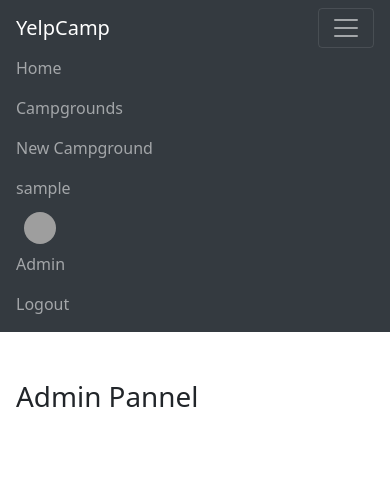
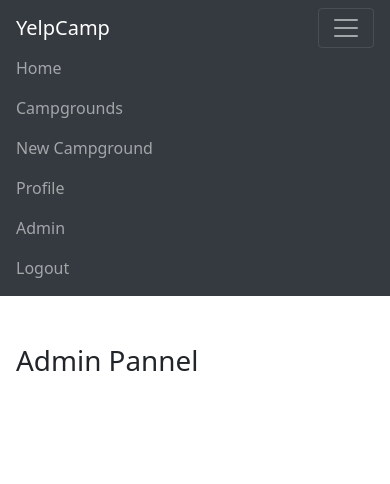
Before and after one commit to EmanuelTejada032/yelp, a Node server app: page /admin in a window 390 px wide, after a click that opens the changed part. Shown: the top 484 px of the page. Run offline with Node 20, Linux system fonts and the light colour scheme; the visitor is signed in with stand-in values (Sample User, id 1); some libraries are stand-ins or nearby versions; grey boxes are pictures that could not be loaded.

Commit message:
Display the map properly on index and show page

```diff
--- a/public/stylesheets/app.css
+++ b/public/stylesheets/app.css
@@ -65,3 +65,13 @@ p#reviewsNumber {
 .userInfo span {
     font-weight: bold;
 }
+
+@media screen and (max-width: 768px){
+    #cluster-map{
+        max-height: 60vh;
+    }
+
+    .navbarphoto{
+        display: none;
+    }
+}
--- a/views/campgrounds/index.ejs
+++ b/views/campgrounds/index.ejs
@@ -4,7 +4,7 @@
 
 <div class="container px-4">
     <div class="row gx-5">
-        <div class="col-6">
+        <div class="col-md-6 col-lg-6 ">
           <form class="d-flex my-4">
             <input class="form-control mx-2" type="search" placeholder="Search Place" name="searchTerm" aria-label="Search">
             <button class="btn btn-outline-success" type="submit">search</button>
--- a/views/campgrounds/show.ejs
+++ b/views/campgrounds/show.ejs
@@ -4,7 +4,7 @@
 
 
 <div class="row">
-    <div class="col-6">
+    <div class="col-lg-6">
         <div id="campgroundCarousel" class="carousel slide" data-ride="carousel">
             <div class="carousel-inner">
                 <% if(campground.images.length < 1){ %>
@@ -61,7 +61,7 @@
         </div>
 
     </div>
-    <div class="col-6">
+    <div class="col-lg-6">
         <div id='map' class="mb-3"></div>
         <% if(!currentUser){ %>
             <div class="alert alert-success" role="alert">
--- a/views/partials/navbar.ejs
+++ b/views/partials/navbar.ejs
@@ -25,7 +25,7 @@
             <div class="navbar-nav ml-auto">
 
                     <% if(currentUser){%>
-                        <a class="nav-link" href="/user/<%= currentUser._id%>"><%=currentUser.username%></a>
+                        <a class="nav-link" href="/user/<%= currentUser._id%>">Profile</a>
                     <% } %>
                     <% if(currentUser && currentUser.photo){ %>
                         <a class="nav-link p-0 mx-2" href="/user/<%= currentUser._id%>"><img class="navbarphoto p-0" src="<%=currentUser.photo.thumbnail%>" alt="No image available"></a>
```
